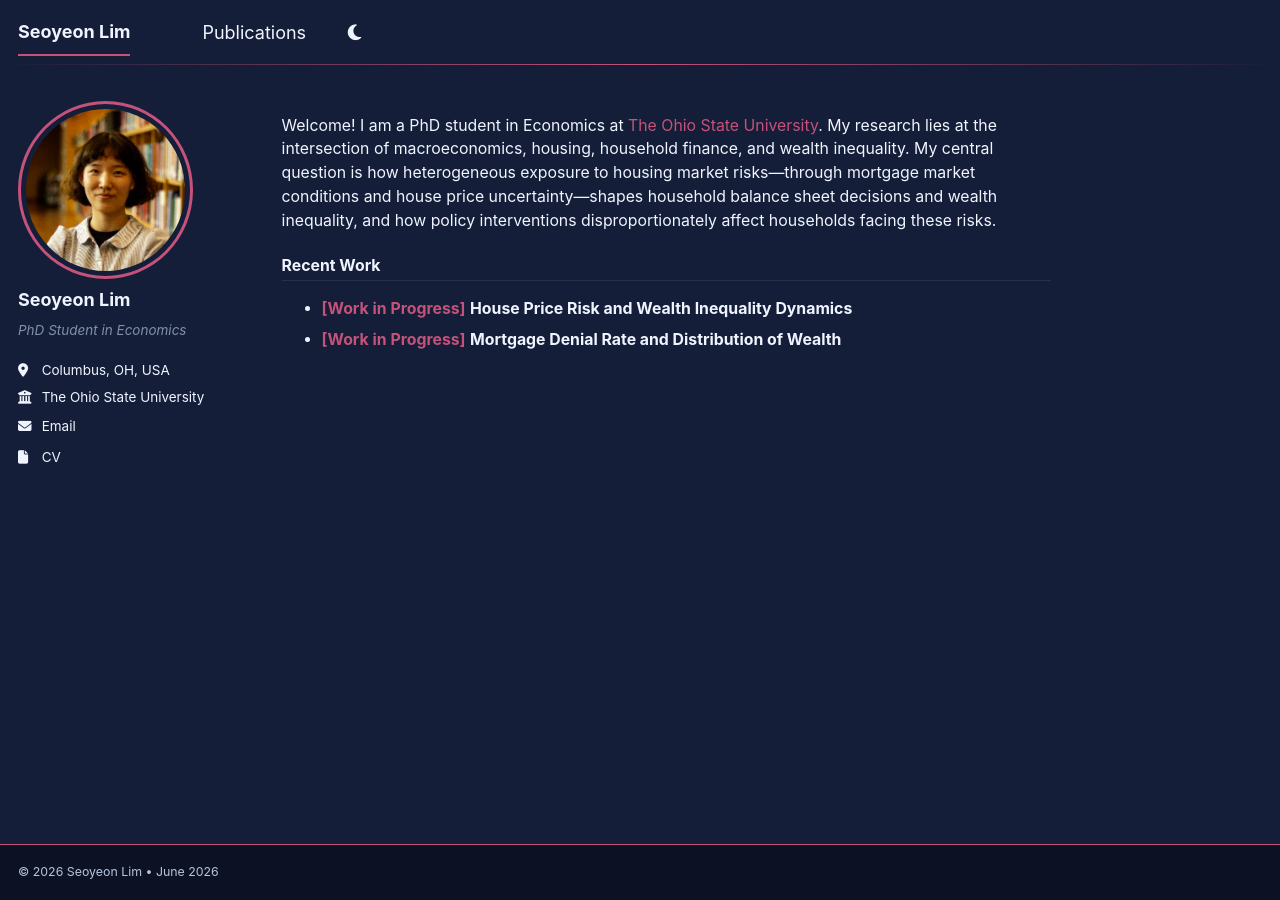
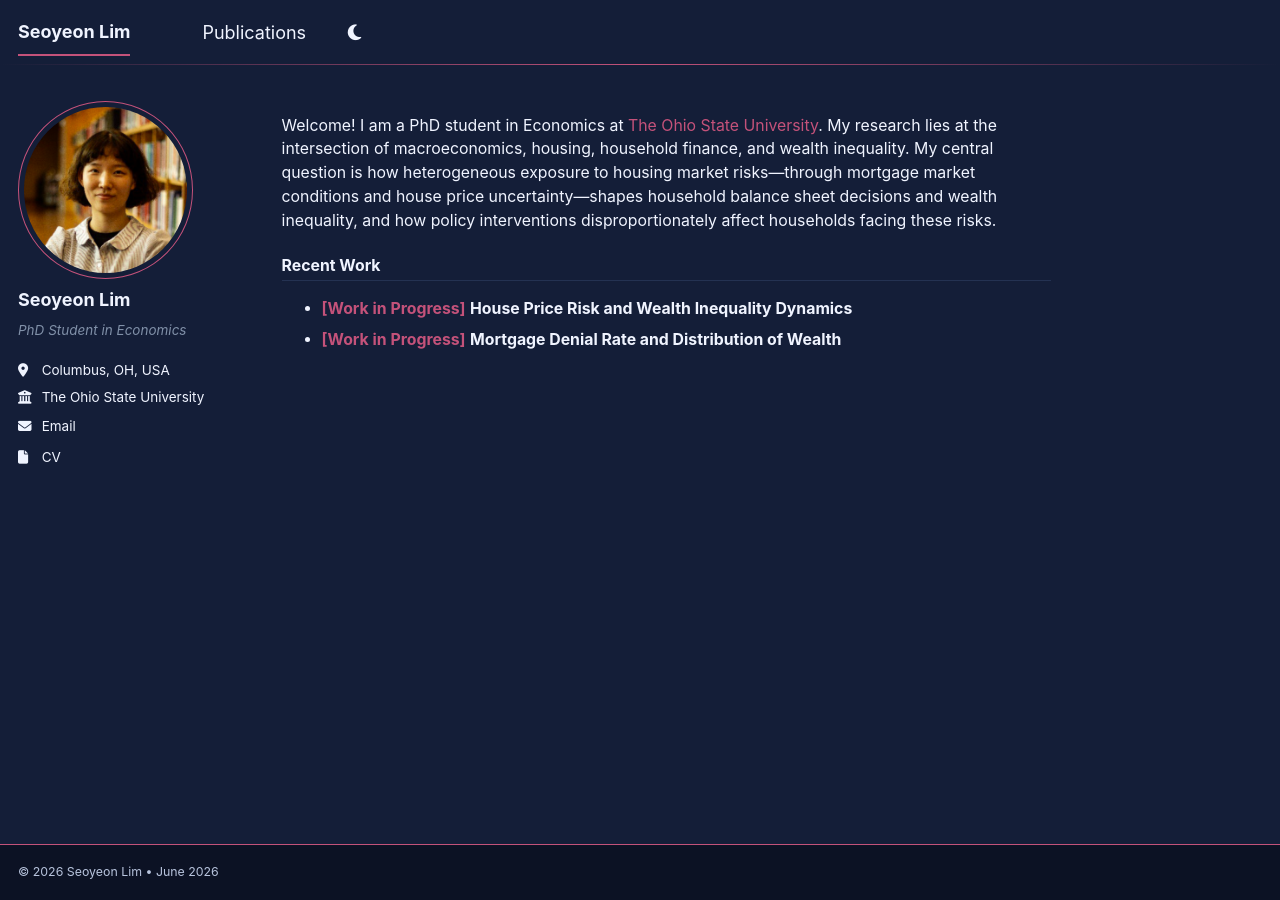
Before and after one commit to seoyeon-lim/academic.github.io, a Jekyll site: the page built from _pages/about.md, in a window 1280 px wide. Built offline with Jekyll 4.4.1, drawn with Linux system fonts in a browser that asks for light colours; a script bundle is joined from its source files by our own code; library files that are not in the unit come from our copies.

Commit message:
Thin profile photo border to 1px to match footer line
Co-Authored-By: Claude Sonnet 4.6 <noreply@anthropic.com>

```diff
--- a/_includes/head/custom.html
+++ b/_includes/head/custom.html
@@ -26,7 +26,7 @@
     background: linear-gradient(to right, var(--global-bg-color), var(--global-base-color), var(--global-bg-color)) !important;
   }
   .author__bio { font-style: italic; color: #8090a8; }
-  .author__avatar img { border: 3px solid var(--global-base-color) !important; }
+  .author__avatar img { border: 1px solid var(--global-base-color) !important; }
   .page__footer {
     border-top: 1px solid var(--global-base-color);
   }
```
